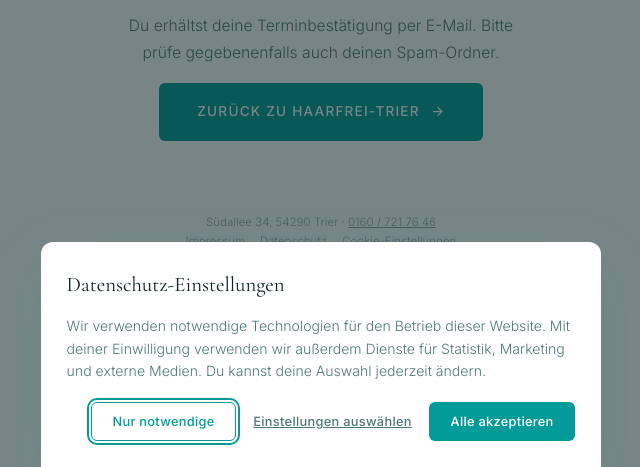
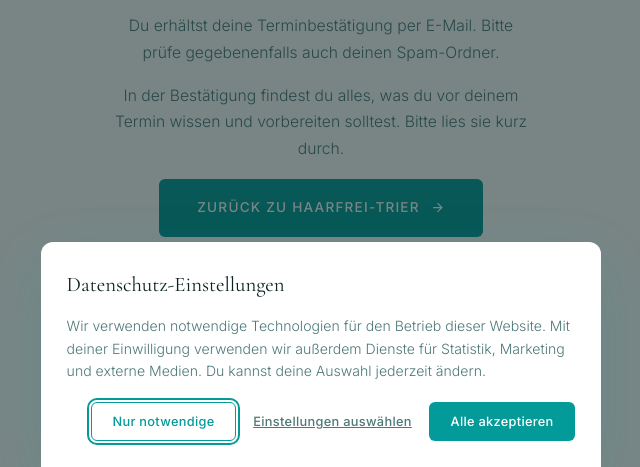
Before and after one commit to Maren6400/Haarfrei-Testseite, a plain HTML site: page danke-termin/index.html in a window 1280 px wide. Shown: the part 333-800 px from the top of the page, without its empty margins (319-959 px from the left). Drawn offline with Linux system fonts and the light colour scheme; files whose address does not match are found by name.

Commit message:
Dankeseite Termin: Hinweis zur Terminbestätigung ergänzt
Co-Authored-By: Claude Sonnet 5.5 <noreply@anthropic.com>

```diff
--- a/danke-termin/index.html
+++ b/danke-termin/index.html
@@ -65,6 +65,7 @@
       <h1>Vielen Dank für deine Buchung!</h1>
       <p>Dein Termin wurde erfolgreich vereinbart.</p>
       <p class="ig-thanks-sub">Du erhältst deine Terminbestätigung per E-Mail. Bitte prüfe gegebenenfalls auch deinen Spam-Ordner.</p>
+      <p class="ig-thanks-sub">In der Bestätigung findest du alles, was du vor deinem Termin wissen und vorbereiten solltest. Bitte lies sie kurz durch.</p>
       <a href="https://haarfrei-trier.de/" class="btn btn-primary btn-lg">
         <span>Zurück zu Haarfrei-Trier</span>
         <svg viewBox="0 0 24 24" fill="none" stroke="currentColor" stroke-width="2" width="16" height="16"><path d="M5 12h14M12 5l7 7-7 7"/></svg>
```
